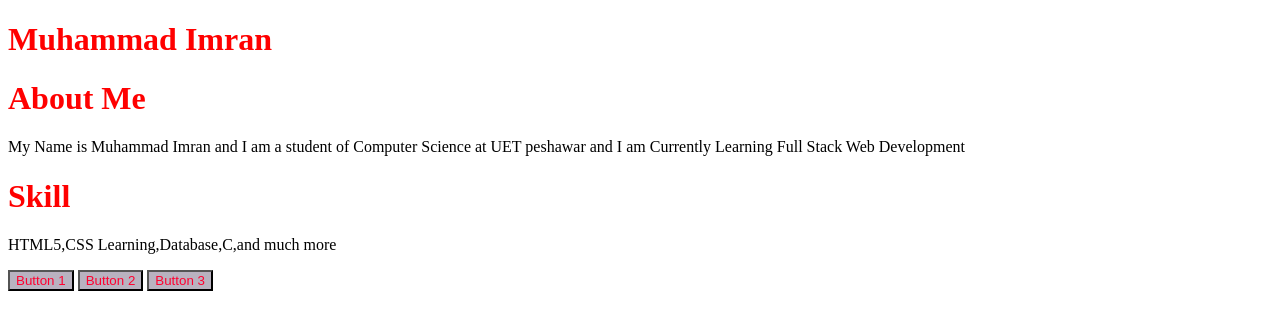
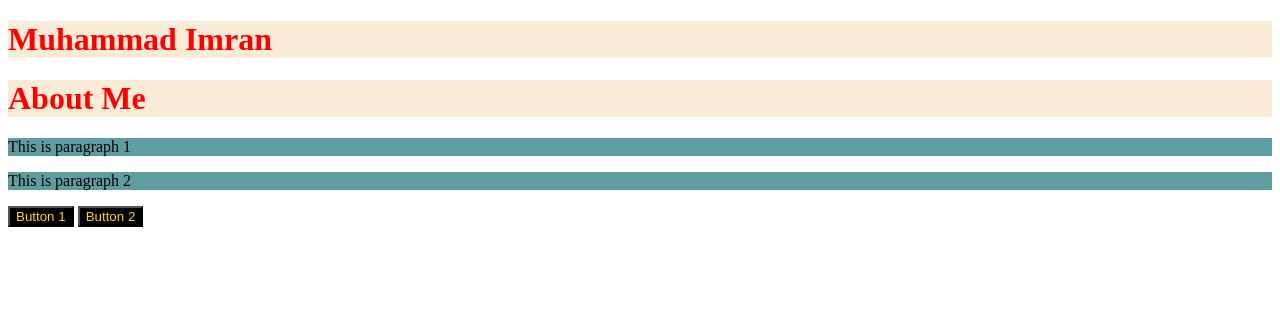
Before and after one commit to M-imran-dev/fullstack-development-journey, a plain HTML site: page Day05-CSS/Basic-CSS.html in a window 1280 px wide. Drawn offline with Linux system fonts and the light colour scheme.

Commit message:
bakground-color property practice

```diff
--- a/Day05-CSS/Basic-CSS.html
+++ b/Day05-CSS/Basic-CSS.html
@@ -4,21 +4,15 @@
     <meta charset="UTF-8">
     <meta name="viewport" content="width=device-width, initial-scale=1.0">
     <title>Basic CSS</title>
-    <link rel="stylesheet" href="color.css">
+    <link rel="stylesheet" href="background-color-property.css">
 </head>
 <body>
     <h1>Muhammad Imran</h1>
     <h1>About Me</h1>
-    <p>
-        My Name is Muhammad Imran and I am a student of Computer Science at UET peshawar and I am Currently Learning Full Stack Web Development
-    </p>
-    <h1>Skill</h1>
-    <p>
-        HTML5,CSS Learning,Database,C,and much more
-    </p>
 
+    <p>This is paragraph 1</p>
+    <p>This is paragraph 2</p>
     <button>Button 1</button>
-    <button>Button 2 </button>
-    <button>Button 3</button>
+    <button>Button 2</button>
 </body>
 </html>
--- /dev/null
+++ b/Day05-CSS/background-color-property.css
@@ -0,0 +1,16 @@
+/* background-color property is used for background */
+h1 {
+    color: red;
+    background-color: antiquewhite;
+}
+
+p {
+    color: black;
+    background-color: cadetblue;
+}
+
+button {
+    color: gold;
+    background-color:black;
+}
+/* color propert is used for foreground */
```
